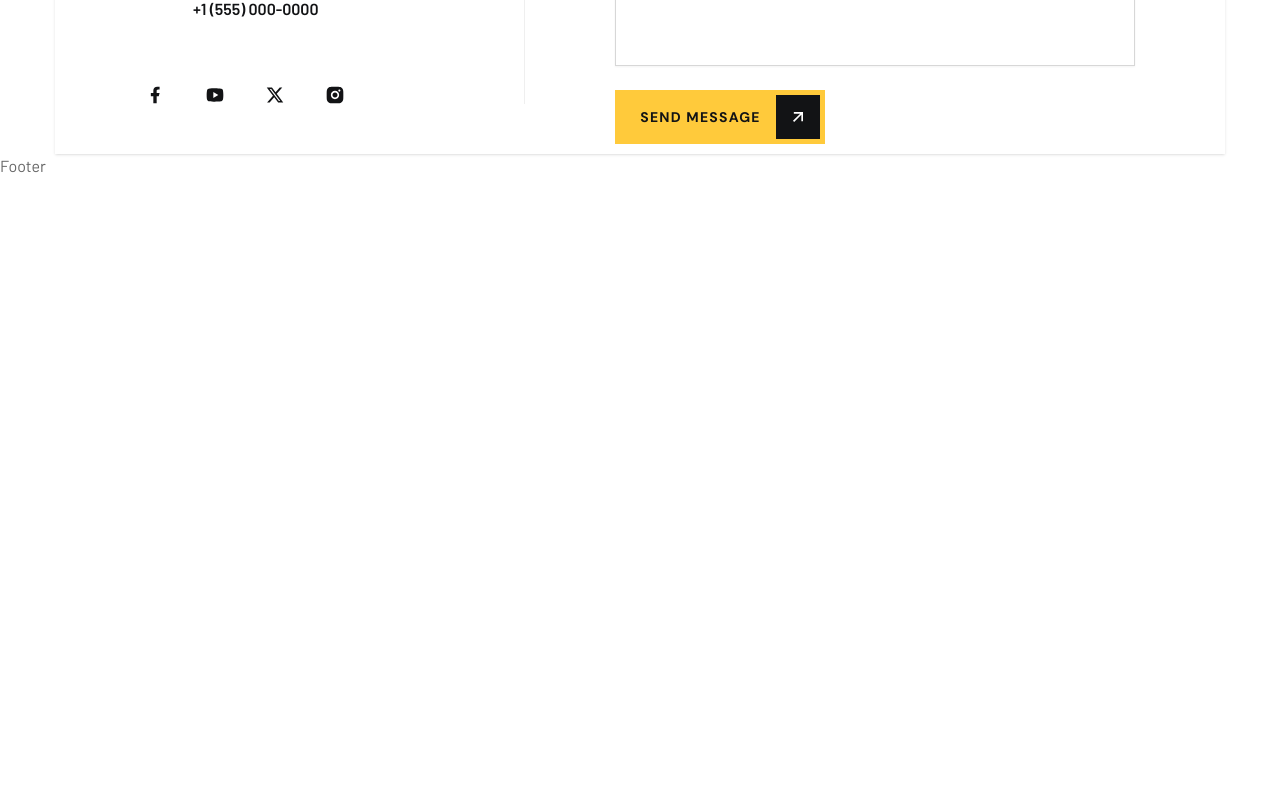
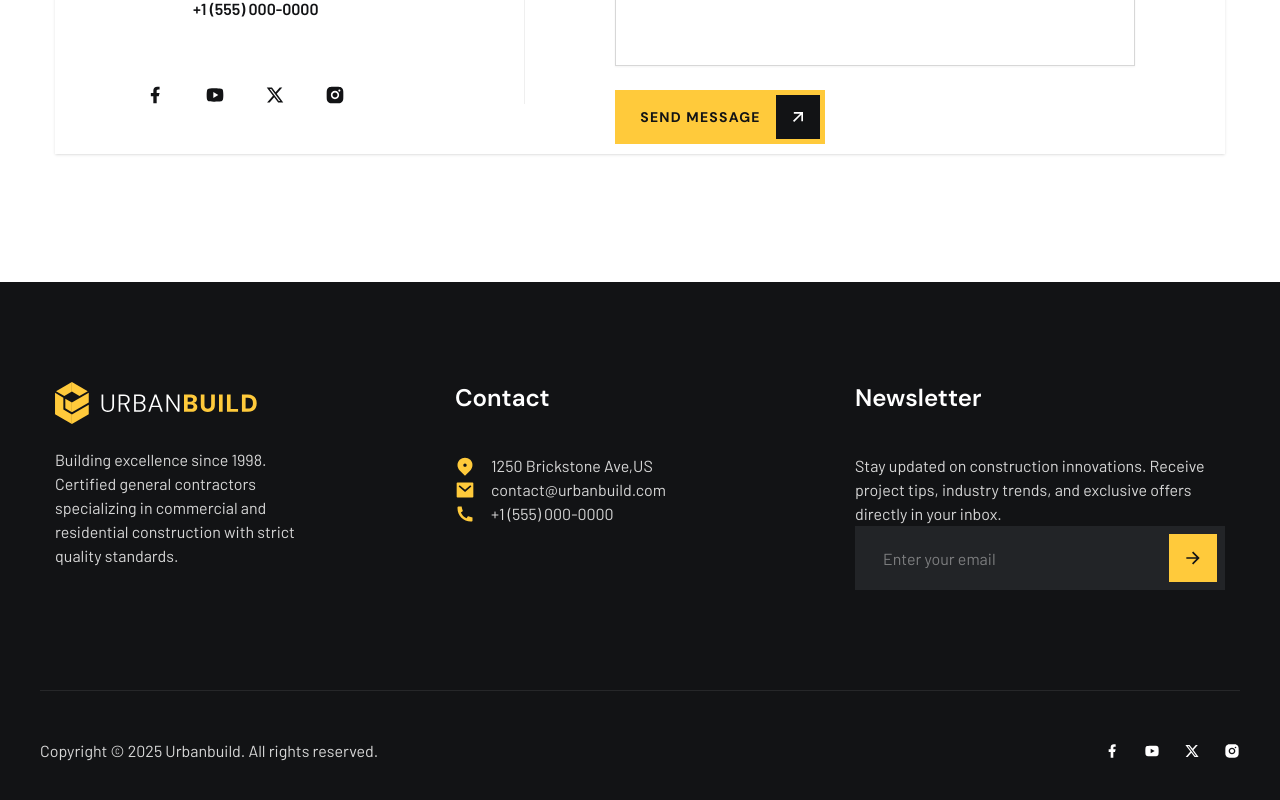
Before and after one commit to diegovilhalva/urbanbuild, a Next.js app: page / in a window 1280 px wide. Shown: the part 5643-6443 px from the top of the page. Before the commit the page ends 5821 px from the top, so only its background shows below. Built offline with nearby package versions, Linux system fonts and the light colour scheme.

Commit message:
footer finished

```diff
--- a/components/Footer.jsx
+++ b/components/Footer.jsx
@@ -1,8 +1,55 @@
-import React from 'react'
+import Image from "next/image"
+import Link from "next/link"
+import { RiMapPin2Fill, RiPhoneFill, RiMailFill, RiArrowRightLine } from "react-icons/ri"
+import Socials from "./Socials"
 
 const Footer = () => {
   return (
-    <div>Footer</div>
+    <footer className="mt-16 xl:mt-32 bg-primary">
+      <div className="container mx-auto">
+        <div className="py-16 xl:py-[100px] flex flex-col xl:flex-row gap-[60px] xl:gap-[30px]">
+          <div className="flex-1">
+            <Link href="/" className="flex mb-6">
+              <Image src="/assets/logo.svg" width={203} height={48} alt="" />
+            </Link>
+            <p className="text-border max-w-[270px]">
+              Building excellence since 1998. Certified general contractors specializing in
+              commercial and residential construction with strict quality standards.
+            </p>
+          </div>
+          <div className="flex-1 text-border">
+            <h4 className="h4 text-white mb-10">Contact</h4>
+            <ul className="flex flex-col ">
+              <li className="flex items-center gap-4">
+                <RiMapPin2Fill className="text-accent text-xl " />
+                <p>1250 Brickstone Ave,US</p>
+              </li>
+              <li className="flex items-center gap-4">
+                <RiMailFill className="text-accent text-xl " />
+                <p>contact@urbanbuild.com</p>
+              </li>
+              <li className="flex items-center gap-4">
+                <RiPhoneFill className="text-accent text-xl " />
+                <p>+1 (555) 000-0000</p>
+              </li>
+            </ul>
+          </div>
+          <div className="flex-1 text-border">
+            <h4 className="h4 text-white mb-10">Newsletter</h4>
+            <p>Stay updated on construction innovations. Receive project tips, industry trends, and exclusive offers directly in your inbox.</p>
+            <div className="relative max-w-[370px]">
+              <input type="text" placeholder="Enter your email" className="bg-[#222427] h-16 w-full pl-7 rounded-none outline-none flex items-center" />
+              <button className="bg-accent w-12 h-12 absolute right-2 top-2 bottom-2 text-primary text-xl flex items-center justify-center "><RiArrowRightLine /></button>
+            </div>
+          </div>
+        </div>
+      </div>
+
+      <div className="container mx-auto py-12 xl:px-0 border-t border-border/10 flex flex-col gap-6 xl:flex-row items-center justify-between">
+        <p className="text-border">Copyright &copy; 2025 Urbanbuild. All rights reserved.</p>
+        <Socials containerStyles="flex gap-6 text-white" iconsStyles="hover:text-accent transition-all" />
+      </div>
+    </footer>
   )
 }
 
```
